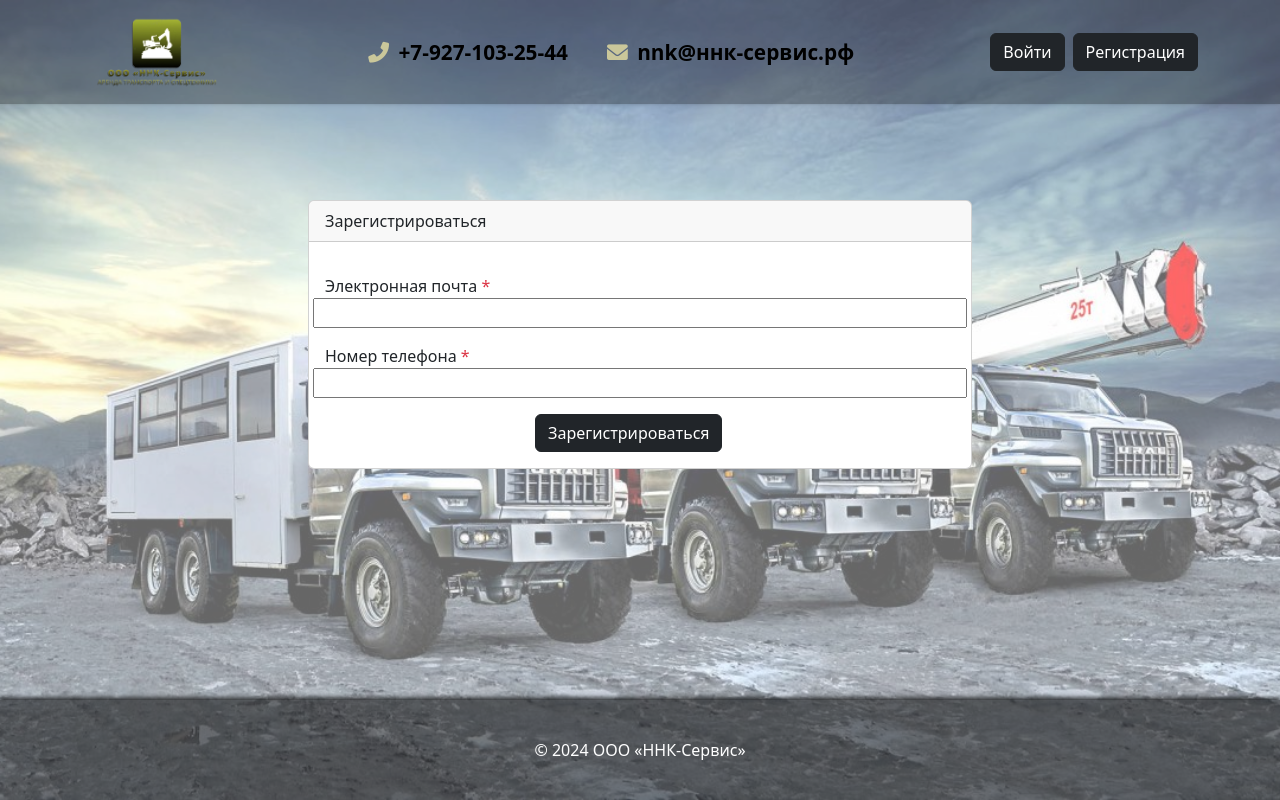
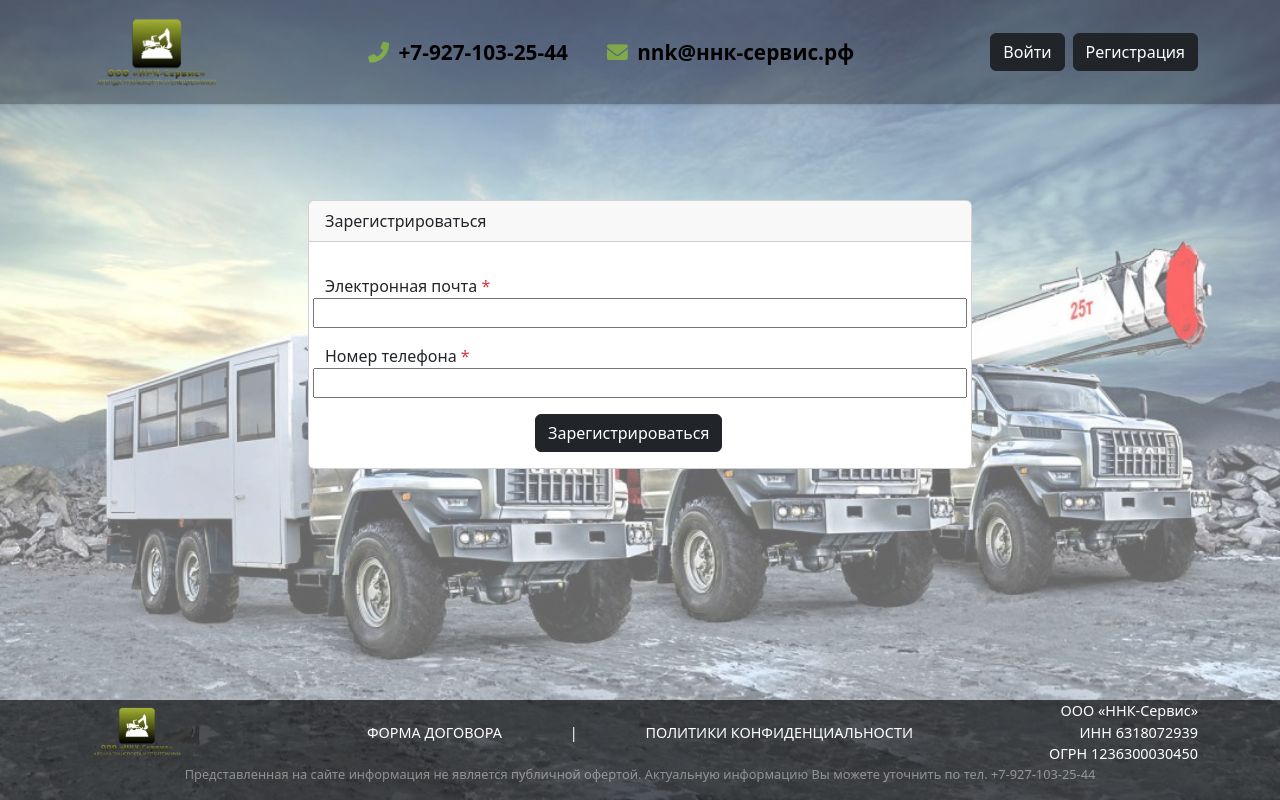
Before and after one commit to temka778/Transport, a Django app: page /user/signup/ in a window 1280 px wide. Run offline with Django 5.2, Linux system fonts and the light colour scheme; some libraries are stand-ins or nearby versions; some web fonts are replaced.

Commit message:
Доработал дизайн

```diff
--- a/transport/static/css/footer.css
+++ b/transport/static/css/footer.css
@@ -1,10 +1,43 @@
 /* Общий стиль для футера */
 .footer {
-    background-color: rgba(0, 0, 0, 0.3); /* Полупрозрачный фон */
-    text-align: center;
-    line-height: 100px; /* Центрирование текста по вертикали */
-    width: 100%; /* Футер занимает всю ширину экрана */
-    box-shadow: 0 -2px 5px rgba(0, 0, 0, 0.5); /* Тень для футера */
-    margin-top: auto; /* Для прилипания к низу страницы */
+    background-color: rgba(0, 0, 0, 0.4); /* Полупрозрачный фон */
+    font-size: 0.9rem;
+    width: 100%; /* Устанавливаем ширину футера на всю страницу */
+    box-sizing: border-box; /* Учитываем отступы и границы в ширине */
+}
+
+/* Логотип */
+.footer-logo {
+    max-width: 110px;
+    height: auto;
+}
+
+/* Ссылки футера */
+.footer-link {
+    color: #ffffff;
+    text-decoration: none;
+    font-size: 0.9rem;
+    white-space: nowrap;
+}
+
+.footer-link:hover {
+    color: #b3ff006c;
+}
+
+/* Разделитель между ссылками */
+.footer-divider {
     color: #ffffff;
 }
+
+/* Информация о компании */
+.footer-company-info {
+    color: #ffffff;
+    margin: 0;
+}
+
+/* Дисклеймер */
+.footer-disclaimer {
+    font-size: 0.8rem; /* Мелкий шрифт */
+    color: #ffffff6e; /* Более светлый цвет текста */
+    text-align: center;
+}
--- a/transport/static/css/header.css
+++ b/transport/static/css/header.css
@@ -22,7 +22,7 @@
   gap: 15px;
   font-size: 1.3rem; /* Увеличиваем размер шрифта */
   font-weight: bold; /* Делаем текст жирнее */
-  color: #cac79a;
+  color: #b3ff006c;
 }
 .contact-info a {
   color: #000000;
--- a/transport/templates/core/403.html
+++ b/transport/templates/core/403.html
@@ -7,5 +7,5 @@
   <p>Попробуйте вернуться <a href="{% url 'index' %}">на главную</a>.</p>
   <p>Или свяжитесь с нами.</p>
   <p><strong>Почта:</strong> nnk@ннк-сервис.рф</p>
-  <p><strong>Телефон:</strong> +79271635832</p>
+  <p><strong>Телефон:</strong> +7-927-103-25-44</p>
 {% endblock %}
--- a/transport/templates/core/500.html
+++ b/transport/templates/core/500.html
@@ -7,5 +7,5 @@
   <p>Попробуйте вернуться <a href="{% url 'index' %}">на главную</a>.</p>
   <p>Или свяжитесь с нами!</p>
   <p><strong>Почта:</strong> nnk@ннк-сервис.рф</p>
-  <p><strong>Телефон:</strong> +79271635832</p>
+  <p><strong>Телефон:</strong> +7-927-103-25-44</p>
 {% endblock %}
--- a/transport/templates/core/500nginx.html
+++ b/transport/templates/core/500nginx.html
@@ -20,6 +20,6 @@
     <h2>На сайте ведутся технические работы.</h2>
     <p>Для получения подробной информации свяжитесь с нами:</p>
     <p><strong>Почта:</strong> nnk@ннк-сервис.рф</p>
-    <p><strong>Телефон:</strong> +79271635832</p>
+    <p><strong>Телефон:</strong> +7-927-103-25-44</p>
 </body>
 </html>
--- a/transport/templates/includes/footer.html
+++ b/transport/templates/includes/footer.html
@@ -2,6 +2,33 @@
 {% block extra_css %}
   <link rel="stylesheet" href="{% static 'css/footer.css' %}">
 {% endblock %}
-<div class="footer">
-  © {{ year }} ООО «ННК-Сервис»
-</div>
+<footer class="footer">
+  <div class="container">
+    <!-- Основная строка с контентом -->
+    <div class="row align-items-center">
+      <!-- Логотип -->
+      <div class="col-lg-3 col-md-12 text-center text-lg-start mb-3 mb-lg-0">
+        <img src="{% static 'img/logo.png' %}" alt="Логотип" class="footer-logo">
+      </div>
+      <!-- Ссылки -->
+      <div class="col-lg-6 col-md-12 d-flex justify-content-center justify-content-lg-between align-items-center mb-3 mb-lg-0">
+        <a href="#" class="footer-link">ФОРМА ДОГОВОРА</a>
+        <span class="footer-divider">|</span>
+        <a href="#" class="footer-link">ПОЛИТИКИ КОНФИДЕНЦИАЛЬНОСТИ</a>
+      </div>
+      <!-- Информация о компании -->
+      <div class="col-lg-3 col-md-12 text-center text-lg-end">
+        <p class="footer-company-info mb-0">ООО «ННК-Сервис»</p>
+        <p class="footer-company-info mb-0">ИНН 6318072939</p>
+        <p class="footer-company-info mb-0">ОГРН 1236300030450</p>
+      </div>
+    </div>
+    <!-- Дисклеймер -->
+    <div class="row">
+      <div class="col-12">
+        <p class="footer-disclaimer">Представленная на сайте информация не является публичной офертой.
+          Актуальную информацию Вы можете уточнить по тел. +7-927-103-25-44</p>
+      </div>
+    </div>
+  </div>
+</footer>
--- a/transport/templates/includes/header.html
+++ b/transport/templates/includes/header.html
@@ -24,7 +24,7 @@
         {% if user.is_staff %}
           <a href="/admin/" class="btn btn-dark text-white me-2">Админка</a>
         {% endif %}
-        <a href="{% url 'profile' %}" class="btn btn-dark text-white me-2">Профиль</a>
+        <a href="{% url 'profile' %}" class="btn btn-dark text-white me-2">Личный кабинет</a>
         <form method="post" action="{% url 'logout' %}" class="m-0">
           {% csrf_token %}
           <button type="submit" class="btn btn-dark text-white">Выйти</button>
--- a/transport/templates/services/about.html
+++ b/transport/templates/services/about.html
@@ -5,7 +5,7 @@
 <div class="about">
   <div class="row mb-5">
     <div class="col-md-12">
-      <h1>ООО «ННК-Сервис»</h1>
+      <h1 class="about-heading">ООО «ННК-Сервис»</h1>
       <p>Предлагаем надёжный грузовой транспорт и спецтехнику, гибкие условия и индивидуальный подход.
         <br/>Гарантируем качество, безопасность и своевременное выполнение заказов независимо от масштаба проекта.</p>
     </div>
```
Also changed, not shown: transport/static/css/about.css (+19 -5 lines), transport/static/css/profile.css (+8 -0 lines), transport/static/css/technique_detail.css (+17 -0 lines).
